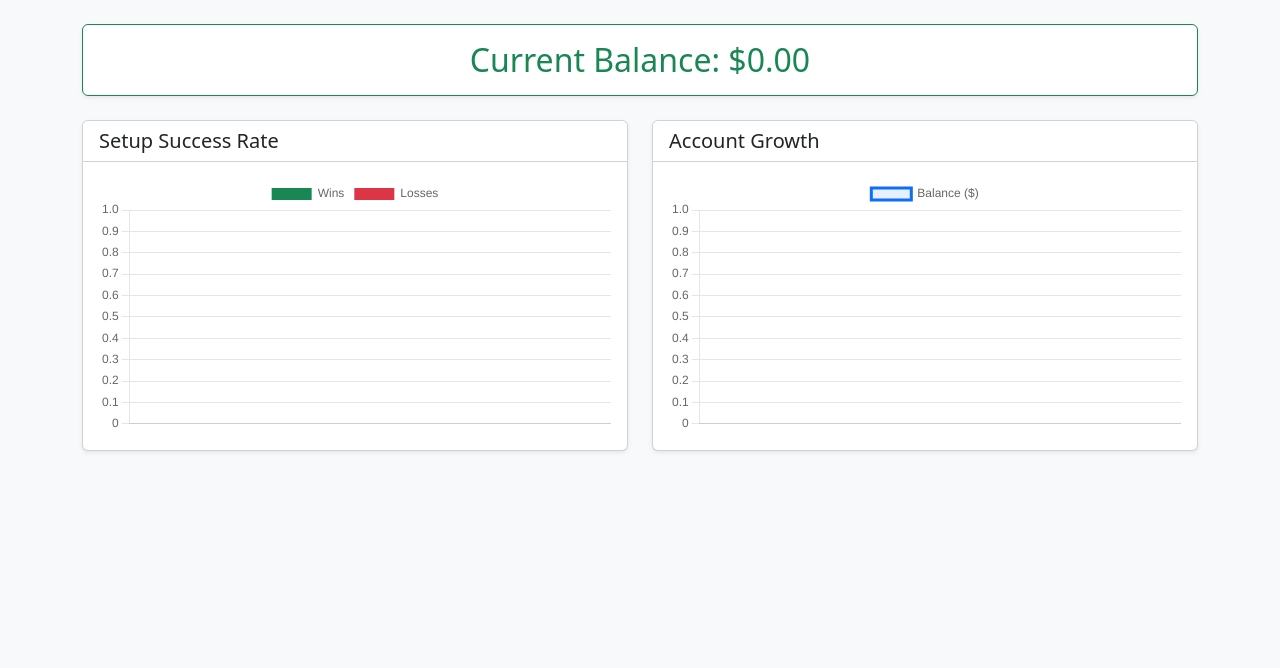
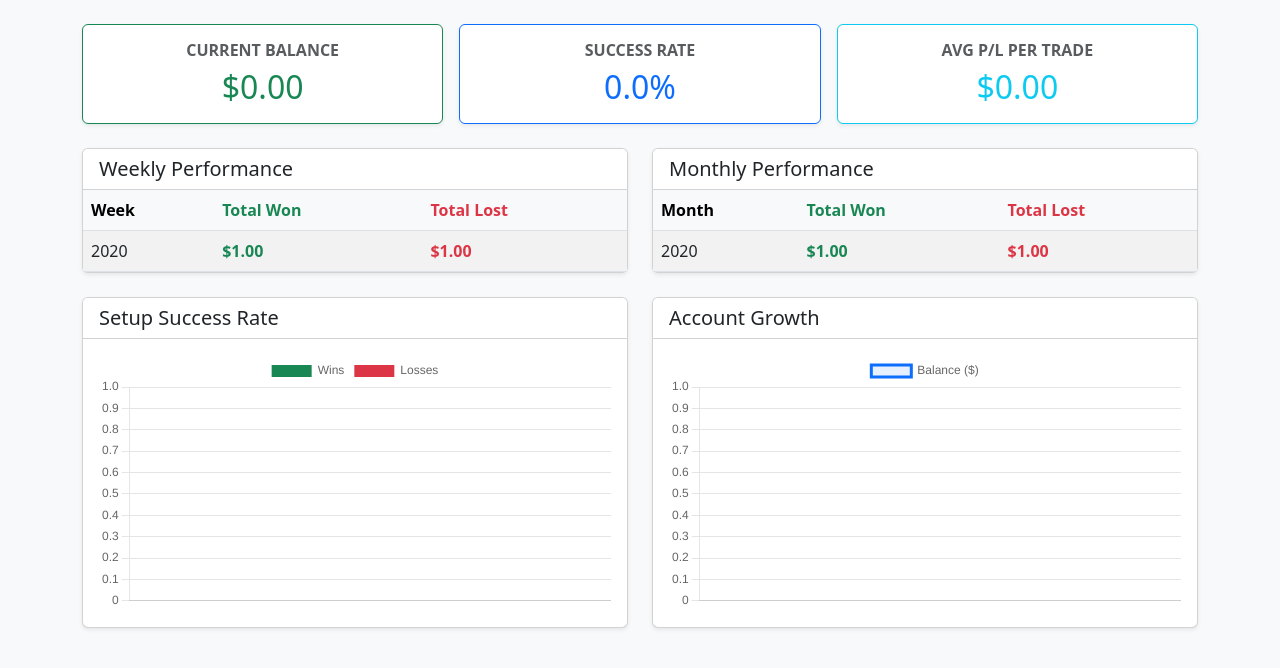
Before and after one commit to Acewebs321/Trading_Journel, a Flask app: template templates/dashboard.html in a window 1280 px wide. Shown: the part 56-724 px from the top of the page. Run offline with Flask 3, Linux system fonts and the light colour scheme; the template is opened without the code that fills it: most values are stand-ins (such as "Sample title", 1, 10 or a date in 2020).

Commit message:
analystics changes

```diff
--- a/app.py
+++ b/app.py
@@ -35,22 +35,50 @@ def dashboard():
     if not df.empty:
         current_balance = df['Balance'].iloc[-1]
 
+        # 1. Overall Success Rate & Average P/L
         df['Result'] = df['Profit/Loss'].apply(lambda x: 'Win' if x > 0 else 'Loss')
+        wins = len(df[df['Profit/Loss'] > 0])
+        success_rate = (wins / len(df)) * 100 if len(df) > 0 else 0
+        avg_pnl = df['Profit/Loss'].mean()
+
+        # 2. Weekly and Monthly Win/Loss Totals
+        df['Date'] = pd.to_datetime(df['Date'])
+        df['YearMonth'] = df['Date'].dt.to_period('M').astype(str)
+        df['YearWeek'] = df['Date'].dt.to_period('W').astype(str)
+
+        monthly_data = df.groupby('YearMonth')['Profit/Loss'].agg(
+            Total_Win=lambda x: x[x > 0].sum(),
+            Total_Loss=lambda x: x[x < 0].sum()
+        ).reset_index().to_dict('records')
+
+        weekly_data = df.groupby('YearWeek')['Profit/Loss'].agg(
+            Total_Win=lambda x: x[x > 0].sum(),
+            Total_Loss=lambda x: x[x < 0].sum()
+        ).reset_index().to_dict('records')
+
+        # 3. Existing Setup & Chart Data
         setup_stats = df.groupby(['Entry On', 'Result']).size().unstack(fill_value=0).reset_index()
-
         setup_labels = setup_stats['Entry On'].tolist() if 'Entry On' in setup_stats else []
         setup_wins = setup_stats['Win'].tolist() if 'Win' in setup_stats else []
         setup_losses = setup_stats['Loss'].tolist() if 'Loss' in setup_stats else []
 
-        df['Date'] = pd.to_datetime(df['Date']).dt.strftime('%Y-%m-%d')
+        # Convert date back to string format for Chart.js
+        df['Date'] = df['Date'].dt.strftime('%Y-%m-%d')
         chart_dates = df['Date'].tolist()
         chart_balances = df['Balance'].tolist()
     else:
         current_balance = STARTING_BALANCE
+        success_rate = 0
+        avg_pnl = 0
+        weekly_data, monthly_data = [], []
         setup_labels, setup_wins, setup_losses, chart_dates, chart_balances = [], [], [], [], []
 
     return render_template('dashboard.html',
                            current_balance=current_balance,
+                           success_rate=success_rate,
+                           avg_pnl=avg_pnl,
+                           weekly_data=weekly_data,
+                           monthly_data=monthly_data,
                            setup_labels=setup_labels, setup_wins=setup_wins, setup_losses=setup_losses,
                            chart_dates=chart_dates, chart_balances=chart_balances)
 
--- a/templates/dashboard.html
+++ b/templates/dashboard.html
@@ -1,17 +1,91 @@
 {% extends 'base.html' %}
 {% block content %}
-<div class="row mb-4">
-    <div class="col-12 text-center">
-        <div class="card shadow-sm border-success">
-            <div class="card-body">
-                <h2 class="text-success mb-0">Current Balance: ${{ "%.2f"|format(current_balance) }}</h2>
+
+<!-- Top Metrics Row -->
+<div class="row mb-4 g-3">
+    <div class="col-md-4">
+        <div class="card shadow-sm border-success h-100">
+            <div class="card-body text-center">
+                <h6 class="text-muted fw-bold text-uppercase">Current Balance</h6>
+                <h2 class="text-success mb-0">${{ "%.2f"|format(current_balance) }}</h2>
+            </div>
+        </div>
+    </div>
+    <div class="col-md-4">
+        <div class="card shadow-sm border-primary h-100">
+            <div class="card-body text-center">
+                <h6 class="text-muted fw-bold text-uppercase">Success Rate</h6>
+                <h2 class="text-primary mb-0">{{ "%.1f"|format(success_rate) }}%</h2>
+            </div>
+        </div>
+    </div>
+    <div class="col-md-4">
+        <div class="card shadow-sm border-info h-100">
+            <div class="card-body text-center">
+                <h6 class="text-muted fw-bold text-uppercase">Avg P/L per Trade</h6>
+                <h2 class="text-info mb-0">${{ "%.2f"|format(avg_pnl) }}</h2>
             </div>
         </div>
     </div>
 </div>
 
-<div class="row g-4">
-    <!-- Setup Success Chart -->
+<!-- Weekly and Monthly Performance Tables -->
+<div class="row g-4 mb-4">
+    <div class="col-lg-6 col-12">
+        <div class="card shadow-sm h-100">
+            <div class="card-header bg-white"><h5 class="mb-0">Weekly Performance</h5></div>
+            <div class="card-body p-0">
+                <table class="table table-striped table-hover mb-0">
+                    <thead class="table-light">
+                        <tr>
+                            <th>Week</th>
+                            <th class="text-success">Total Won</th>
+                            <th class="text-danger">Total Lost</th>
+                        </tr>
+                    </thead>
+                    <tbody>
+                        {% for w in weekly_data %}
+                        <tr>
+                            <td>{{ w.YearWeek }}</td>
+                            <td class="text-success fw-bold">${{ "%.2f"|format(w.Total_Win) }}</td>
+                            <td class="text-danger fw-bold">${{ "%.2f"|format(w.Total_Loss) }}</td>
+                        </tr>
+                        {% endfor %}
+                    </tbody>
+                </table>
+            </div>
+        </div>
+    </div>
+
+    <div class="col-lg-6 col-12">
+        <div class="card shadow-sm h-100">
+            <div class="card-header bg-white"><h5 class="mb-0">Monthly Performance</h5></div>
+            <div class="card-body p-0">
+                <table class="table table-striped table-hover mb-0">
+                    <thead class="table-light">
+                        <tr>
+                            <th>Month</th>
+                            <th class="text-success">Total Won</th>
+                            <th class="text-danger">Total Lost</th>
+                        </tr>
+                    </thead>
+                    <tbody>
+                        {% for m in monthly_data %}
+                        <tr>
+                            <td>{{ m.YearMonth }}</td>
+                            <td class="text-success fw-bold">${{ "%.2f"|format(m.Total_Win) }}</td>
+                            <td class="text-danger fw-bold">${{ "%.2f"|format(m.Total_Loss) }}</td>
+                        </tr>
+                        {% endfor %}
+                    </tbody>
+                </table>
+            </div>
+        </div>
+    </div>
+</div>
+
+<!-- Existing Charts -->
+<div class="row g-4 mb-5">
     <div class="col-lg-6 col-12">
         <div class="card shadow-sm h-100">
             <div class="card-header bg-white"><h5 class="mb-0">Setup Success Rate</h5></div>
@@ -21,7 +95,6 @@
         </div>
     </div>
 
-    <!-- Balance Over Time Chart -->
     <div class="col-lg-6 col-12">
         <div class="card shadow-sm h-100">
             <div class="card-header bg-white"><h5 class="mb-0">Account Growth</h5></div>
--- a/templates/index.html
+++ b/templates/index.html
@@ -120,7 +120,7 @@
                 <td class="{% if trade['Profit/Loss']|float >= 0 %}text-success{% else %}text-danger{% endif %} fw-bold">
                     ${{ trade['Profit/Loss'] }}
                 </td>
-                <td class="text-muted small">{{ trade['Notes'] }}</td>
+                <td class="text-muted small wrap">{{ trade['Notes'] }}</td>
                 <td>
                 <div class="d-flex gap-2">
                     <a href="/edit/{{ trade['ID'] }}" class="btn btn-sm btn-warning fw-bold text-dark">Edit</a>
```
